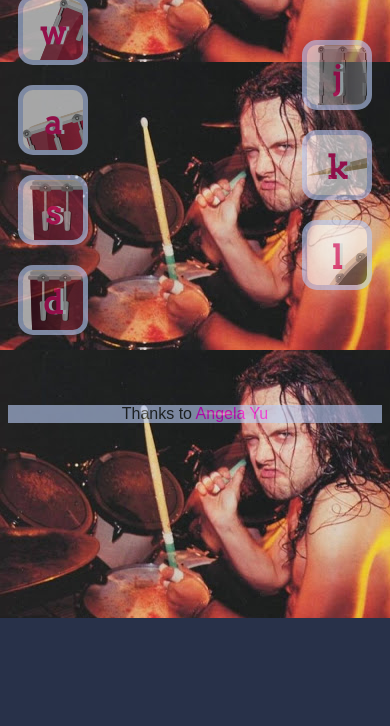
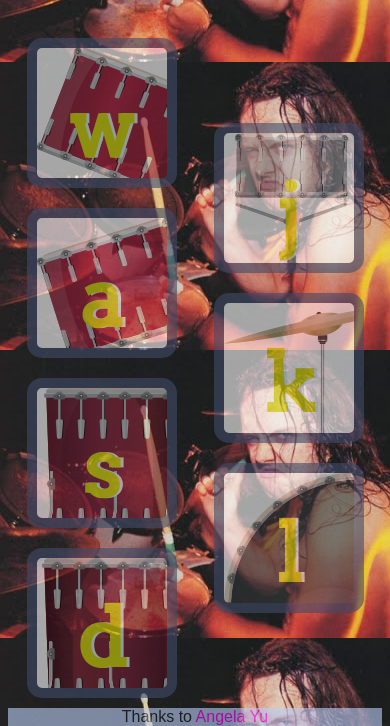
Before and after one commit to vasily-mishanin/Drums, a plain HTML site: page index.html in a window 390 px wide. Shown: the part 226-952 px from the top of the page. Before the commit the page ends 844 px from the top, so only its background shows below. Drawn offline with Linux system fonts and the light colour scheme.

Commit message:
change script and styles

```diff
--- a/index.html
+++ b/index.html
@@ -1,33 +1,38 @@
 <!DOCTYPE html>
 <html lang="en" dir="ltr">
-
   <head>
-  <meta charset="utf-8">
-  <meta name="viewport" content="width=device-width, initial-scale=1">
+    <meta charset="utf-8" />
+    <meta name="viewport" content="width=device-width, initial-scale=1" />
     <title>Drum Kit</title>
 
-  <link rel="stylesheet" href="styles.css">
-  <link href="https://fonts.googleapis.com/css?family=Arvo" rel="stylesheet">
+    <link rel="stylesheet" href="styles.css" />
+    <link href="https://fonts.googleapis.com/css?family=Arvo" rel="stylesheet" />
   </head>
 
   <body>
-
-  <h1 id="title"> Lets Rock 🥁</h1>
+    <main>
+      <h1 id="title">Lets Rock 🥁</h1>
       <div class="set">
+        <div class="set_left">
+          <div class="set_left_top">
             <button class="w drum">w</button>
+          </div>
+          <div class="set_left_bottom">
             <button class="a drum">a</button>
             <button class="s drum">s</button>
             <button class="d drum">d</button>
+          </div>
+        </div>
+        <div class="set_right">
           <button class="j drum">j</button>
           <button class="k drum">k</button>
           <button class="l drum">l</button>
         </div>
+      </div>
+    </main>
 
-  <footer>
-    Thanks to <a href="https://www.udemy.com/courses/search/?q=angela%20yu">Angela Yu</a>
-  </footer>
+    <footer>Thanks to <a href="https://www.udemy.com/courses/search/?q=angela%20yu">Angela Yu</a></footer>
 
     <script src="index.js"></script>
   </body>
-
 </html>
--- a/index.js
+++ b/index.js
@@ -1,73 +1,62 @@
 //detecting clicks
-for (let i = 0; i < document.querySelectorAll('.drum').length; i++) {
-    document.querySelectorAll('.drum')[i]
-        .addEventListener('click', function () {
-            let buttonInnerHTML = this.innerHTML;
-            makeSound(buttonInnerHTML);
-            buttonAnimation(buttonInnerHTML);
+
+let buttons = document.querySelectorAll(".drum");
+for (let button of buttons) {
+  button.addEventListener("click", () => {
+    const buttonName = button.innerText;
+    makeSound(buttonName);
+    buttonAnimation(buttonName);
   });
 }
 
-
 //detecting key presses
 
-document.addEventListener('keydown', function (event) {
+document.addEventListener("keydown", (event) => {
   makeSound(event.key);
   buttonAnimation(event.key);
   console.log(event);
-})
+});
 
 //playing sounds
 
 function makeSound(key) {
   switch (key) {
-        case 'w':
-            let tom1 = new Audio('sounds/tom-1.mp3');
+    case "w":
+      let tom1 = new Audio("sounds/tom-1.mp3");
       tom1.play();
-            break;
-        case 'a':
-            let tom2 = new Audio('sounds/tom-2.mp3');
+      return;
+    case "a":
+      let tom2 = new Audio("sounds/tom-2.mp3");
       tom2.play();
-            break;
-        case 's':
-            let tom3 = new Audio('sounds/tom-3.mp3');
+      return;
+    case "s":
+      let tom3 = new Audio("sounds/tom-3.mp3");
       tom3.play();
-            break;
-        case 'd':
-            let tom4 = new Audio('sounds/tom-4.mp3');
+      return;
+    case "d":
+      let tom4 = new Audio("sounds/tom-4.mp3");
       tom4.play();
-            break;
-        case 'j':
-            let snare = new Audio('sounds/snare.mp3');
+      return;
+    case "j":
+      let snare = new Audio("sounds/snare.mp3");
       snare.play();
-            break;
-        case 'k':
-            let crash = new Audio('sounds/crash.mp3');
+      return;
+    case "k":
+      let crash = new Audio("sounds/crash.mp3");
       crash.play();
-            break;
-        case 'l':
-            let kick = new Audio('sounds/kick-bass.mp3');
+      return;
+    case "l":
+      let kick = new Audio("sounds/kick-bass.mp3");
       kick.play();
-            break;
-
+      return;
     default:
   }
-};
-
+}
 
 function buttonAnimation(currentKey) {
-    let activeButton = document.querySelector('.' + currentKey);
-    activeButton.classList.add('pressed');
+  let activeButton = document.querySelector("." + currentKey);
+  activeButton.classList.add("pressed");
   setTimeout(() => {
-        activeButton.classList.remove('pressed');
-    }, 100)
+    activeButton.classList.remove("pressed");
+  }, 100);
 }
-
-
-
-
-
-
-
-// let sound = new Audio("sounds/tom-1.mp3");
-// sound.play();
--- a/styles.css
+++ b/styles.css
@@ -1,4 +1,10 @@
+
+html, body {
+  height: 100%;
+}
 body {
+  display: flex;
+  flex-direction: column;
   text-align: center;
   background-color: #283149;
   background: url(images/LarsUlrich.jpg);
@@ -6,12 +12,32 @@ body {
 
 }
 
+main{
+  flex: 1 0 auto;
+}
+
 h1 {
-  font-size: 6rem;
+  font-size: 4rem;
   color: #fff;
   font-family: "Arvo", cursive;
   text-shadow: 3px 0 rgba(224, 61, 184, 0.808);
 }
+
+
+.set {
+  display: flex;
+  justify-content: space-around;
+  align-items: center;
+}
+
+footer {
+  flex-shrink: auto;
+  color: #1b2022;
+  background-color: #bbcef8;
+  font-family: sans-serif;
+}
+
+
 
 a {
   text-decoration: none;
@@ -23,11 +49,6 @@ a:hover {
   cursor: pointer;
 }
 
-footer {
-  color: #1b2022;
-  background-color: #bbcef8;
-  font-family: sans-serif;
-}
 
 .w {
   background-image: url("images/tom1.png");
@@ -57,9 +78,6 @@ footer {
   background-image: url("images/kick.png");
 }
 
-.set {
-  margin: 10% auto;
-}
 
 .game-over {
   background-color: red;
@@ -94,41 +112,5 @@ footer {
 }
 
 @media screen and (max-width: 550px) {
-  body {
-    background-color: #283149;
-  }
 
-  h1 {
-    font-size: 3rem;
-    color: #fff;
-    font-family: "Arvo", cursive;
-    text-shadow: 3px 0 rgba(224, 61, 184, 0.808);
-  }
-
-  .set {
-    display: flex;
-    flex-direction: column;
-    justify-content: center;
-    align-items: center;
-    align-content: space-between;
-    height: 400px;
-    flex-wrap: wrap;
-    margin: 100px auto 40px;
-  }
-
-  .drum {
-    border: 5px solid #bbcef8;
-    font-size: 2rem;
-    line-height: 2;
-    font-weight: 900;
-    color: #da0463;
-    text-shadow: 3px 0 #dbedf3;
-    border-radius: 15px;
-    display: inline-block;
-    width: 70px;
-    height: 70px;
-    text-align: center;
-    margin: 10px;
-    background-color: white;
-  }
 }
```
Lines whose indentation alone changed are shown as unchanged.
